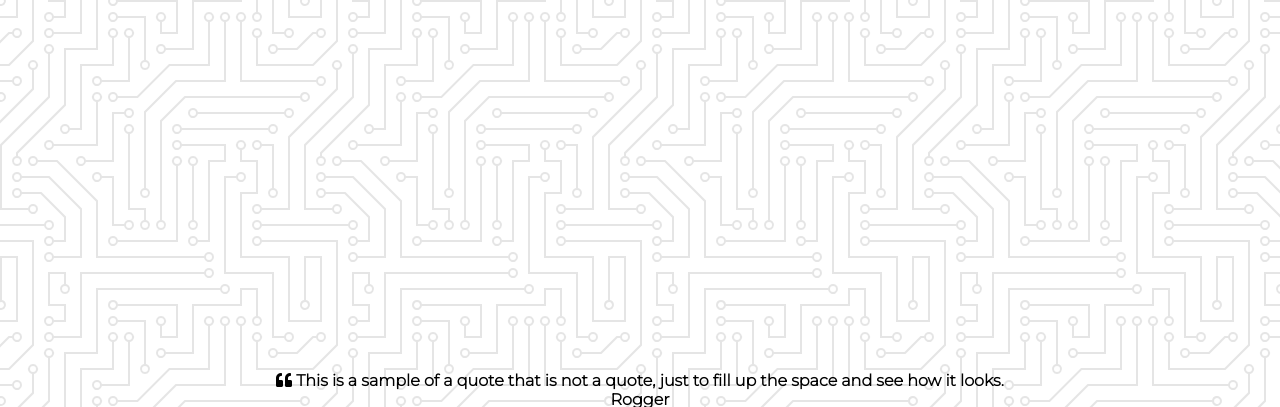
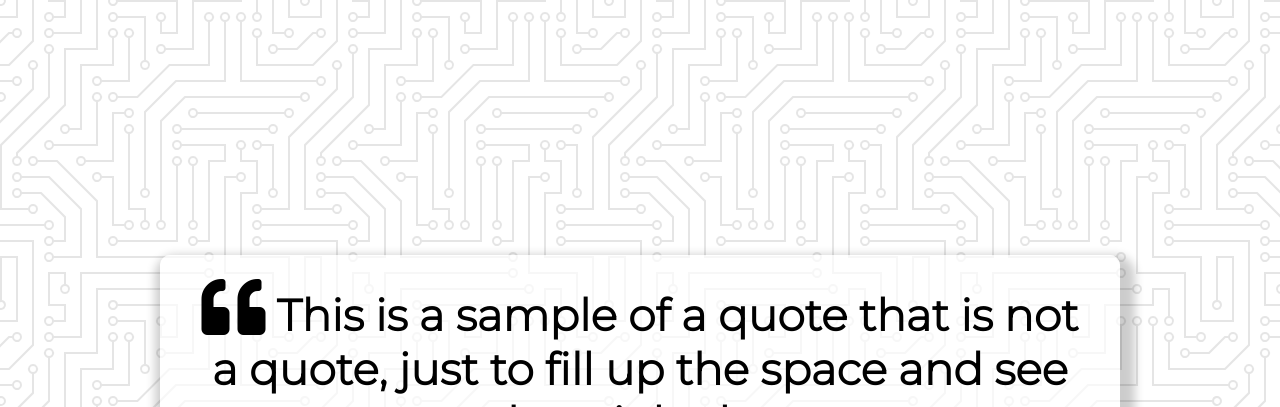
Before and after one commit to roggervasquez/quote-generator, a plain HTML site: page index.html in a window 1280 px wide. Shown: the top 407 px of the page. Drawn offline with Linux system fonts and the light colour scheme.

Commit message:
Adding some of the css classes for styling

```diff
--- a/style.css
+++ b/style.css
@@ -17,3 +17,41 @@
     align-items: center;  /* Vertical alignment flex */
     justify-content: center; /* Horizontal alignment flex */
 }
+
+.quote-container {
+    width: auto;
+    max-width: 900px;
+    padding : 20px 30px;
+    border-radius: 10px;
+    background-color: rgba(255,255,255,0.7);
+    box-shadow: 5px 10px 10px 10px rgba(0,0,0,0.2);
+}
+
+.quote-text {
+    font-size: 2.75rem; /* Normally 1rem = 16px */
+}
+
+.long-quote {
+    font-size: 2rem;
+}
+
+.fa-quote-left {
+    font-size: 4rem;
+}
+
+.quote-author {
+    margin-top: 15px;
+    font-size: 2rem;
+    font-weight: 400;
+    font-style: italic;
+}
+
+/*********************** Media Queries ***************************/
+@media screen and (max-width:1000px) {
+    .quote-container {
+        margin : auto 10px;
+    }
+    .quote-text {
+        font-size: 2.0rem;
+    }
+}
```
